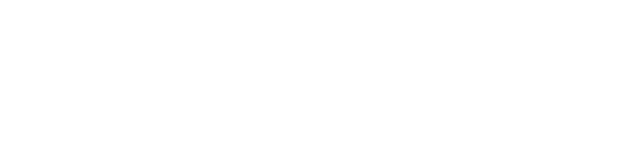
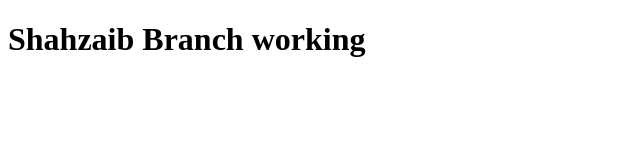
Before and after one commit to Shahzaib-github/2402f, a plain HTML site: page index.html in a window 1280 px wide. Shown: the whole page, without its empty margins (0-640 px from the left). Drawn offline with Linux system fonts and the light colour scheme.

Commit message:
Shahzaib added some code

```diff
--- a/index.html
+++ b/index.html
@@ -6,6 +6,6 @@
     <title>Document</title>
 </head>
 <body>
-
+    <h1>Shahzaib Branch working</h1>
 </body>
 </html>
```
